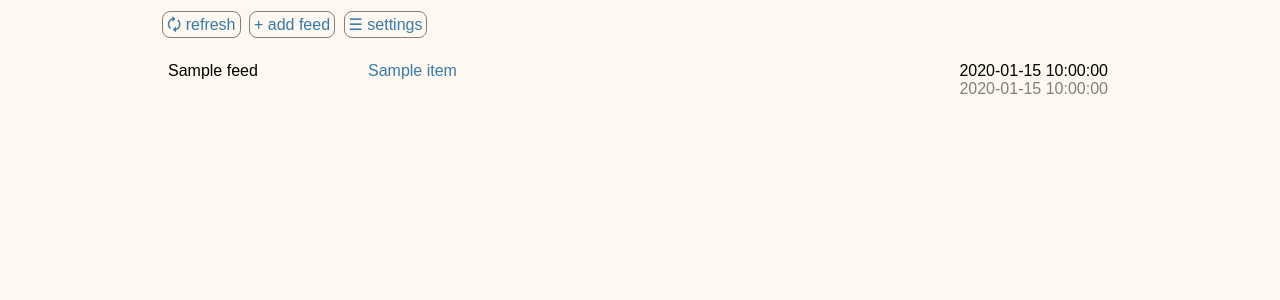
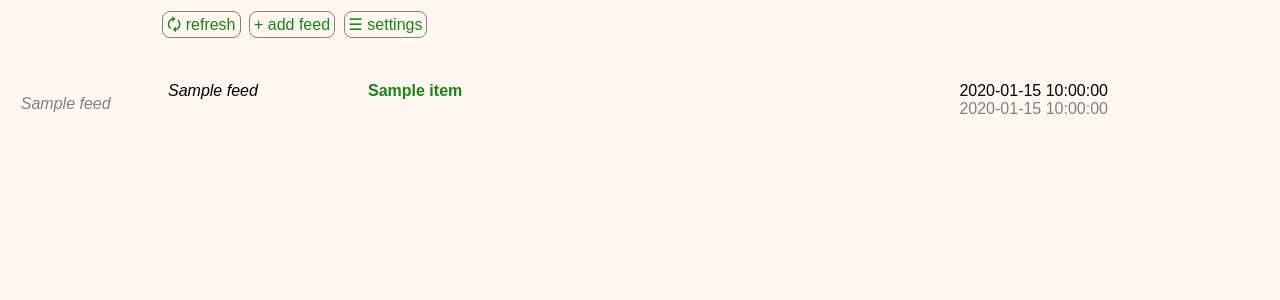
Before and after one commit to kaimac1/okrss, a Flask app: template templates/index.html in a window 1280 px wide. Shown: the top 300 px of the page. Run offline with Flask 3, Linux system fonts and the light colour scheme; the template is opened without the code that fills it: most values are stand-ins (such as "Sample title", 1, 10 or a date in 2020).

Commit message:
list of feeds down the side

```diff
--- a/app.py
+++ b/app.py
@@ -99,10 +99,20 @@ def home():
         item['time'] = row['date_published'].strftime('%H:%M')
         item['summary'] = row['summary']
         item['content'] = row['content']
+        item['isread'] = row['read']
         item['id'] = row['id']
         items.append(item)
 
-    return render_template('index.html', items=items)
+    feeds = []
+    feeds_db = db.execute('SELECT * from feed').fetchall()
+    for row in feeds_db:
+        unread = db.execute('SELECT COUNT(*) FROM article WHERE feed_id = ? AND read = 0', (row['id'],)).fetchone()[0]
+        feed = {}
+        feed['name'] = row['name']
+        feed['unread'] = unread
+        feeds.append(feed)
+
+    return render_template('index.html', items=items, feeds=feeds)
 
 @app.route("/addfeed", methods=('GET', 'POST'))
 @auth
@@ -129,8 +139,18 @@ def refresh_feeds():
 def read_article(artid):
     db = get_db()
     row = db.execute('SELECT * from article WHERE id = ?', (artid, )).fetchone()
+    db.execute('UPDATE article SET read = true WHERE id = ?', (artid, ))
+    db.commit()
     print(row)
     data = {}
     data['title'] = row['title']
     data['content'] = row['content']
     return render_template('article.html', data=data)
+
+@app.route("/markallread")
+@auth
+def mark_all_as_read():
+    db = get_db()
+    db.execute('UPDATE article SET read = true')
+    db.commit()
+    return redirect(url_for("home"))
--- a/static/style.css
+++ b/static/style.css
@@ -1,16 +1,35 @@
 html { font-family: sans-serif; padding: 1rem; }
 body { max-width: 960px; margin: 0 auto; background: #fff8f0; }
 h1 { font-family: serif; }
-a { color: #377ba8; text-decoration:none; }
+a { color: #178519; text-decoration:none; }
+/*#377ba8;*/
 
-nav { margin-bottom: 20px;}
-
+nav { margin-bottom: 40px;}
 .btn {
     line-height: 1.0;
     padding: 4px;
     margin: 2px;
     border: 1px solid gray;
     border-radius: 8px;
+}
+
+.feeds {
+    position:absolute;
+    left:0;
+    padding:1em;
+}
+.feed {
+    font-style: italic;
+    padding: 0.3em;
+    color: gray;
+}
+.num_unread {
+    display: inline;
+    background: #178519;
+    color: white;
+    padding: 3px;
+    border-radius: 5px;
+    font-style: normal;
 }
 
 
@@ -22,15 +41,23 @@ nav { margin-bottom: 20px;}
 .entry:last-child {
     border-bottom: none;
 }
+.unread .entry_title {
+    font-weight: bold;
+}
+
+
 .entry_feed {
+    font-style: italic;
     width: 200px;
+    white-space: nowrap;
     text-overflow: ellipsis;
     overflow: hidden;
 }
 .entry_title {
     width:560px;
+/*    white-space: nowrap;
     text-overflow: ellipsis;
-    overflow: hidden;
+    overflow: hidden;*/
 }
 .entry_date {
     width:180px;
--- a/templates/article.html
+++ b/templates/article.html
@@ -7,5 +7,6 @@
 <div class="content">
 {{ data.content|safe }}
 </div>
+<hr>
 
 {% endblock %}
--- a/templates/index.html
+++ b/templates/index.html
@@ -1,7 +1,19 @@
 {% extends 'base.html' %}
 
 {% block content %}
+<div class="feeds">
+{% for feed in feeds %}
+<div class="feed">
+{% if feed.unread > 0 %}<div class="num_unread">{{ feed.unread }}</div>{% endif %} {{ feed.name }}
+</div>
+{% endfor %}
+</div>
+
 {% for item in items %}
-<div class="entry"><div class="entry_feed">{{ item.feed }}</div><div class="entry_title"><a href="article/{{item.id}}">{{ item.title }}</a></div><div class="entry_date">{{ item.date }} <span class="entry_time">{{ item.time }}</span></div></div>
+<div class="entry {{ "unread" if not item.isread }}">
+    <div class="entry_feed">{{ item.feed }}</div>
+    <div class="entry_title"><a href="article/{{item.id}}">{{ item.title }}</a></div>
+    <div class="entry_date">{{ item.date }} <span class="entry_time">{{ item.time }}</span></div>
+</div>
 {% endfor %}
 {% endblock %}
```
